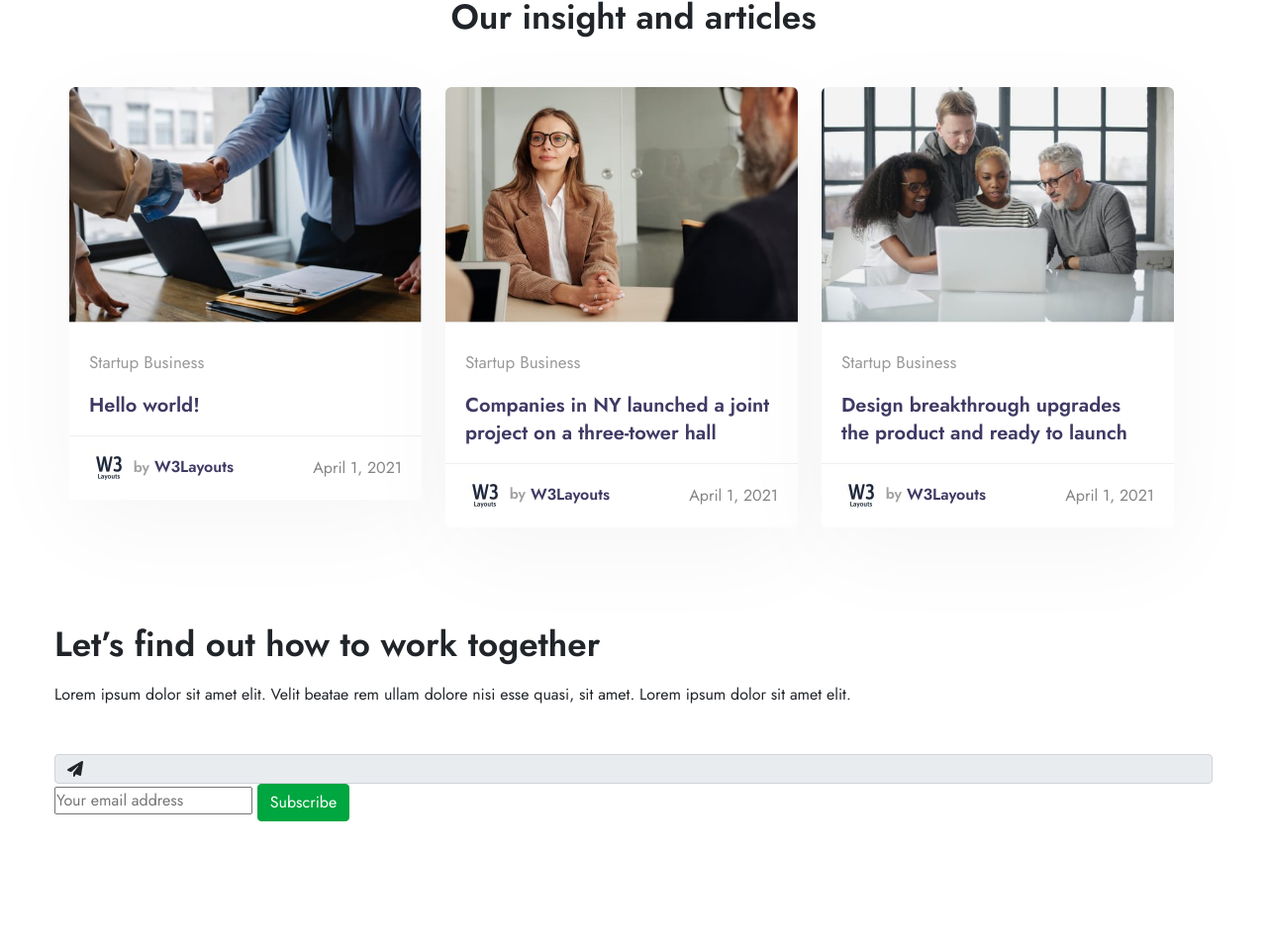
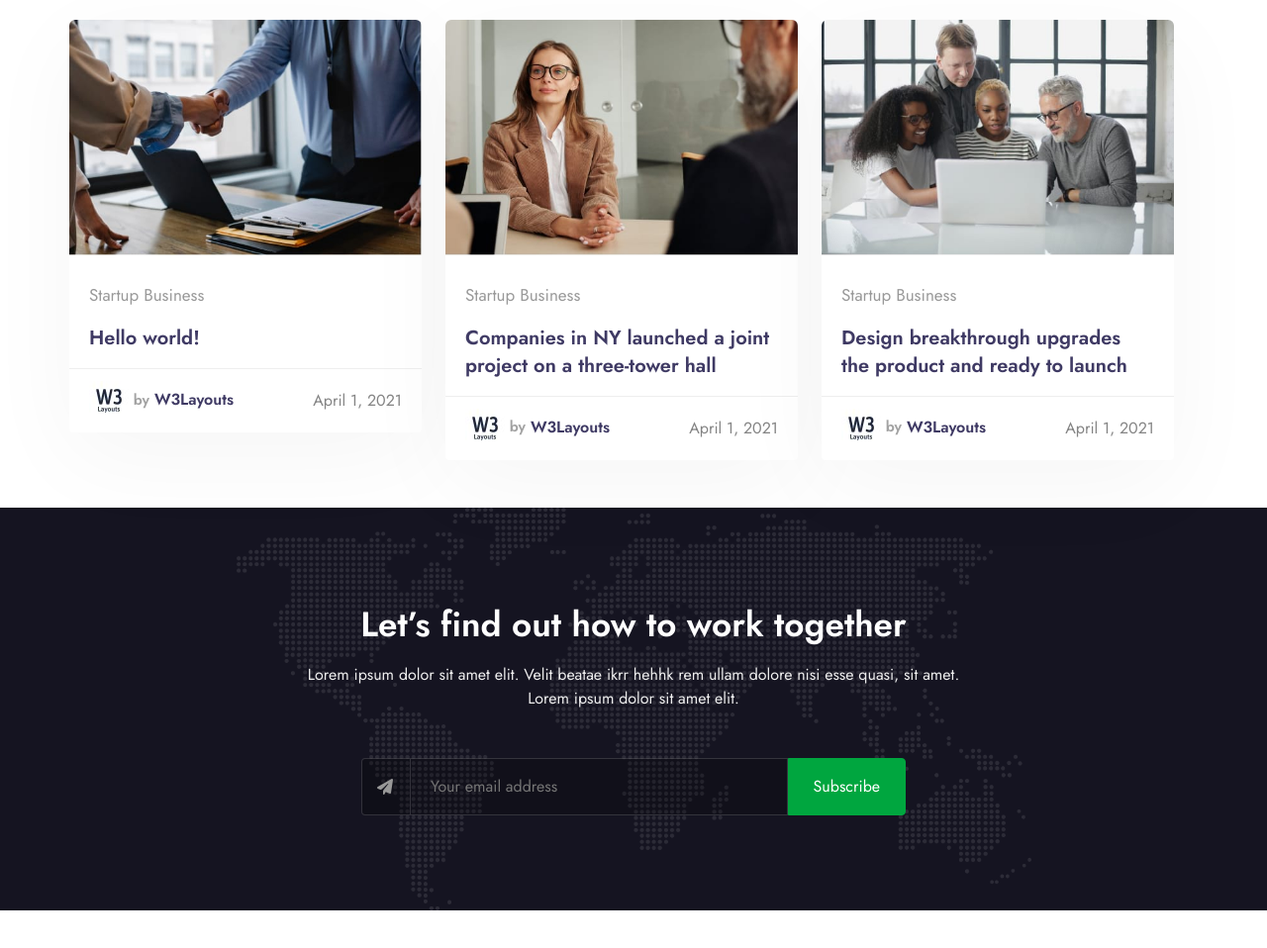
Before and after one commit to ducanhRabbit/bc28_capstone-1, a plain HTML site: page index.html in a window 1280 px wide. Shown: the part 2150-3108 px from the top of the page at 99% size. Drawn offline with nearby package versions, Linux system fonts and the light colour scheme.

Commit message:
Hoan thanh Subcribe

```diff
--- a/css/style.css
+++ b/css/style.css
@@ -468,12 +468,16 @@ header {}
 /* Feedback  */
 .feedback__bg{
     background-color: #f8f9fa;
-    padding: 60px 80px;
-    box-sizing: border-box;
+}
+
+.feedback__content{
+    padding: 40px 30px;
+    max-width: 900px;
+    margin: auto;
+    text-align: center;
 }
 
 .feedback__item blockquote{
-    margin: 30px 170px;
     text-align: center;
 }
 
@@ -490,7 +494,7 @@ header {}
     justify-content: center;
     text-align: left;
     grid-gap: 20px;
-    margin-bottom: 160px;
+    margin-bottom: 80px;
 }
 
 .fb__img{
@@ -527,6 +531,12 @@ header {}
     opacity: 0.5;
 }
 
+.carousel-indicators [data-bs-target]:hover{
+    background-color: #213364;
+    opacity: 1;
+    transform: scale(1.5);
+}
+
 .carousel-indicators [data-bs-target].active{
     height: 12px;
     width: 12px;
@@ -549,10 +559,17 @@ header {}
     overflow: hidden;
     border-top-left-radius: 6px;
     border-top-right-radius: 6px;
+
 }
 
 .card__header img{
     width: 100%;
+}
+
+.card__header img:hover{
+    transform: scale(1.1);
+    transition: 0.4s ease-in-out;
+    cursor: pointer;
 }
 
 .card__body {
@@ -574,6 +591,15 @@ header {}
     font-weight: 600;
     color: var(--heading-color);
     margin-top: 10px;
+}
+
+.card__body a:hover{
+    color: #009f4d;
+    transition: all 0.3s linear;
+}
+
+.card__body p a:hover {
+    color: #999;
 }
 
 .card__footer {
@@ -606,11 +632,89 @@ header {}
     opacity: .8;
 }
 
+/* Subcribe  */
+.subcribe{
+    background-image: url(../img/map.png);
+    background-color: #151421;
+    background-size: contain;
+    background-repeat: no-repeat;
+    background-position: center;
+}
+
+.sub__title{
+    max-width: 700px;
+    margin: 0 auto;
+}
+
+.sub__title h3{
+    color: #fff;
+    font-size: 35px;
+    line-height: 45px;
+    font-weight: 700;
+}
+
+.sub__title p{
+    color: #eee;
+}
+
+.form-sub{
+    position: relative;
+    display: grid;
+    grid-template-columns: 50px 1fr auto;
+    max-width: 550px;
+    margin: auto;
+}
+
+.input-group-text{
+    color: #999;
+    background-color: rgba(0, 0, 0, 0.25);
+    border-color: rgba(255, 255, 255, 0.15);
+    padding: 0 15px;
+    border-top-right-radius: 0;
+    border-bottom-right-radius: 0;
+}
+
+.form-sub input{
+    padding: 14px 20px;
+    font-size: 16px;
+    line-height: 28px;
+    border: 1px solid rgba(255, 255, 255, 0.15);
+    outline: none;
+    width: 100%;
+    background: var(--bg-color);
+    border-radius: 0;
+    color: #999;
+    background-color: rgba(0, 0, 0, 0.2);
+    border-color: rgba(255, 255, 255, 0.15);
+    border-left: none;
+}
+
+.btn_sub{
+    border-top-left-radius: 0;
+    border-bottom-left-radius: 0;
+    padding: 0 25px;
+    font-size: 16px;
+}
 
 
 
+/* @media (min-width: 992px) {
+    .container {
+      max-width: 960px;
+      margin-right: auto;
+      margin-left: auto; } }
 
-/* Contact  */
+  @media (min-width: 1200px) {
+    .container {
+      max-width: 1140px;
+      margin-right: auto;
+      margin-left: auto; } }
+
+  @media (min-width: 1280px) {
+    .container {
+      max-width: 1200px; } } */
+
+
 /* Footer  */
 
 /* Media query */
--- a/index.html
+++ b/index.html
@@ -228,11 +228,10 @@
 
     <!-- Feedback -->
     <section class="feedback">
-        <div class="feedback__bg">
-            <div class="container py-lg-4 py-md-3 py-2 pb-lg-0 ">
+        <div class="feedback__bg py-5">
+            <div class="container py-lg-4 py-md-3 py-2 pb-lg-0">
                     <h5 class="title-small text-center mb-1">Happy Clients Feedback</h5>
                     <h3 class="title-big text-center mb-sm-5 mb-4">Reviews and Testimonials</h3>
-            </div>
                 <div id="carouselExampleCaptions" class="carousel slide" data-bs-ride="carousel">
                     <div class="carousel-indicators">
                       <button type="button" data-bs-target="#carouselExampleCaptions" data-bs-slide-to="0" class="active" aria-current="true" aria-label="Slide 1"></button>
@@ -240,7 +239,7 @@
                       <button type="button" data-bs-target="#carouselExampleCaptions" data-bs-slide-to="2"  aria-label="Slide 3"></button>
                       <button type="button" data-bs-target="#carouselExampleCaptions" data-bs-slide-to="3"  aria-label="Slide 4"></button>
                     </div>
-                <div class="carousel-inner">
+                    <div class="carousel-inner feedback__content">
                       <div class="carousel-item feedback__item active">
                         <blockquote>
                             <q>Lorem ipsum dolor sit amet consectetur adipisicing elit. Itaque voluptas molestias expedita quae obcaecati, in praesentium quia, ullam, nihil alias architecto corporis. Aliquam consequatur, architecto autem nostrum animi odio temporibus laboriosam placeat!</q>
@@ -294,6 +293,7 @@
                             <div class="fb__info">
                                 <h3>Julia sakura</h3>
                                 <p>Student</p>
+                            </div>
                         </div>
                       </div>
                     </div>
@@ -391,19 +391,18 @@
     </section>
 
     <!-- Subcribe -->
-    <section class="subcribe">
+    <section class="subcribe py-5">
 <div class="container py-md-5 py-sm-4 py-2 sub__bg">
-    <div class="sub__title">
+    <div class="sub__title text-center">
         <h3 class="title-big">Let’s find out how to work together</h3>
-        <p class="mt-3 pr-lg-5">Lorem ipsum dolor sit amet elit. Velit beatae
-            rem ullam dolore nisi esse quasi, sit amet. Lorem ipsum dolor sit amet elit.</p>
+        <p class="mt-3 pr-lg-5">Lorem ipsum dolor sit amet elit. Velit beatae ikrr hehhk rem ullam dolore nisi esse quasi, sit amet. Lorem ipsum dolor sit amet elit.</p>
     </div>
-    <form action="" class="subscribe mt-5" method="post">
+    <form action="" class="form-sub mt-5" method="post">
         <div class="input-group-text">
             <span class="fa fa-paper-plane"></span>
         </div>
         <input type="email" placeholder="Your email address" required="">
-        <button class="btn btn-style btn-primary">Subscribe</button>
+        <button class="btn btn-style btn-primary btn_sub">Subscribe</button>
     </form>
 </div>
     </section>
```
Lines whose indentation alone changed are shown as unchanged.
